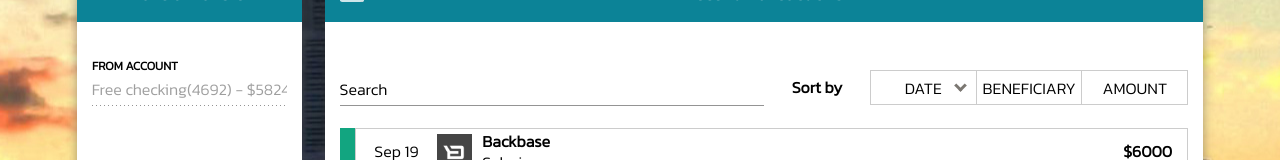
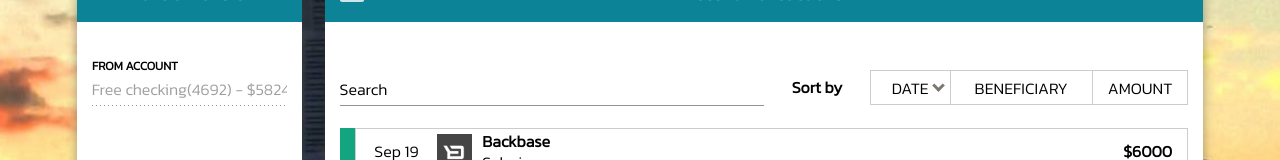
Before and after one commit to sierra002/backbaseTest, an Angular app: page / in a window 1280 px wide. Shown: the part 185-345 px from the top of the page. Built offline with nearby package versions, Linux system fonts and the light colour scheme.

Commit message:
Fixing sort function and adding styles to fix spaces

```diff
--- a/src/app/shared/components/transaction-list/transaction-list.component.scss
+++ b/src/app/shared/components/transaction-list/transaction-list.component.scss
@@ -34,24 +34,29 @@
           font-weight: bold;
           width: 25%;
         }
-        div {
-          width: 75%;
-          display: flex;
-          flex-direction: row;
-          flex-wrap: nowrap;
-        }
 
         span {
           position: relative;
           cursor: pointer;
           @include arrow;
           border: 1px solid $clearGray;
-          width: 33%;
+          width: 30%;
         }
 
         .noSideBorder {
           border-left: none;
           border-right: none;
+          width: 45%;
+        }
+
+        div {
+          width: 75%;
+          display: flex;
+          flex-direction: row;
+          flex-wrap: nowrap;
+          > :first-child {
+            width: 25%;
+          }
         }
       }
 
--- a/src/app/shared/components/transaction-list/transaction-list.component.ts
+++ b/src/app/shared/components/transaction-list/transaction-list.component.ts
@@ -47,7 +47,6 @@ export class TransactionListComponent implements OnInit {
   sortBy(type: SortType): void {
     if (type !== this.sortType) {
       this.sortType = type;
-      this.desc = true;
     } else {
       this.desc = !this.desc;
     }
--- a/src/styles/variables.scss
+++ b/src/styles/variables.scss
@@ -32,12 +32,15 @@ $paddingBodyBotResponsive: 30px;
     &:after {
       position: absolute;
       top: calc(50% - 6px);
-      right: 10%;
+      right: 8%;
       content: '';
       border: solid $gray;
       border-width: 0 3px 3px 0;
       display: inline-block;
       padding: 3px;
+      @media (max-width: $maxWidth) {
+        right: 4px;
+      }
     }
   }
   &.down {
```
